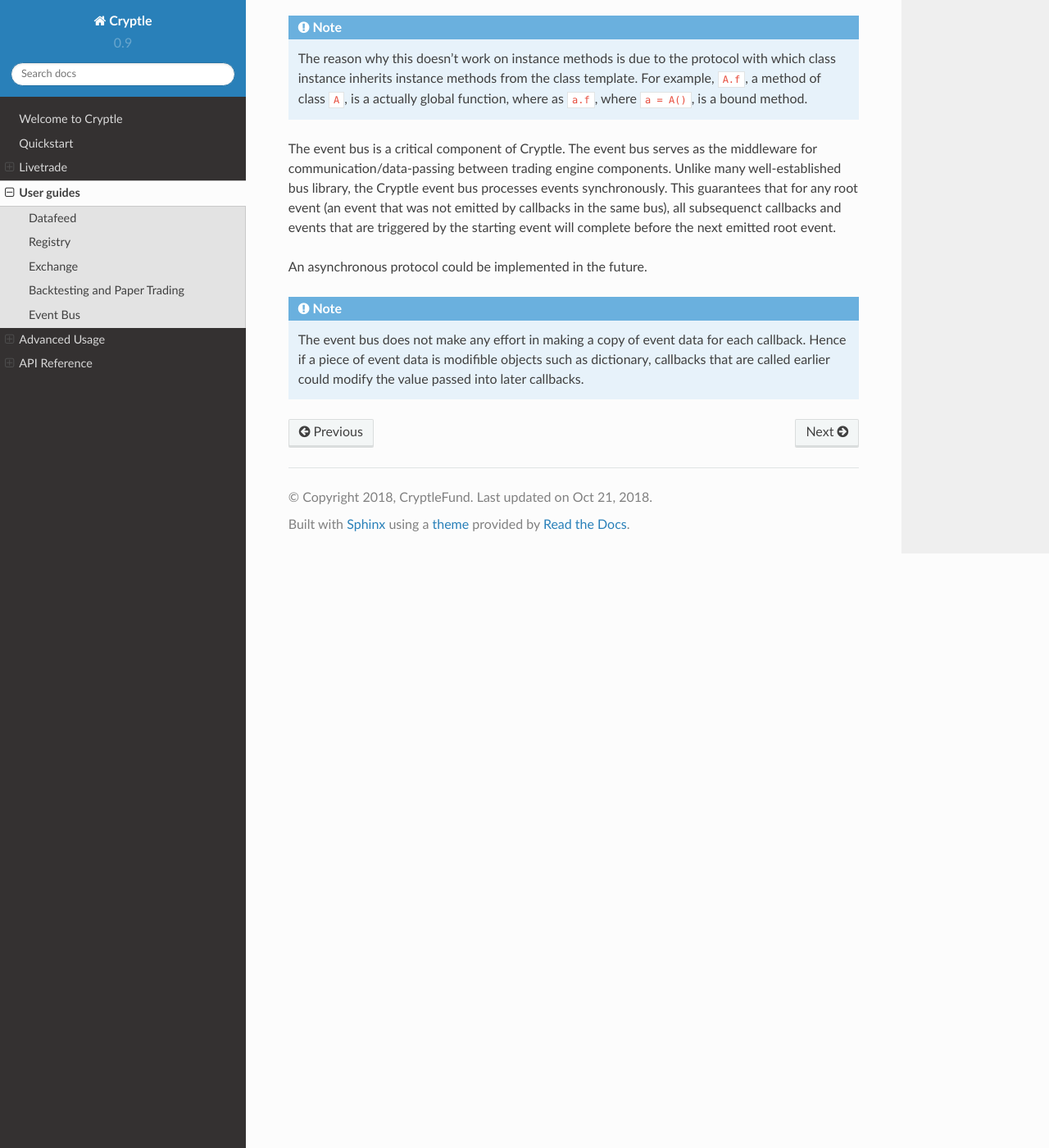
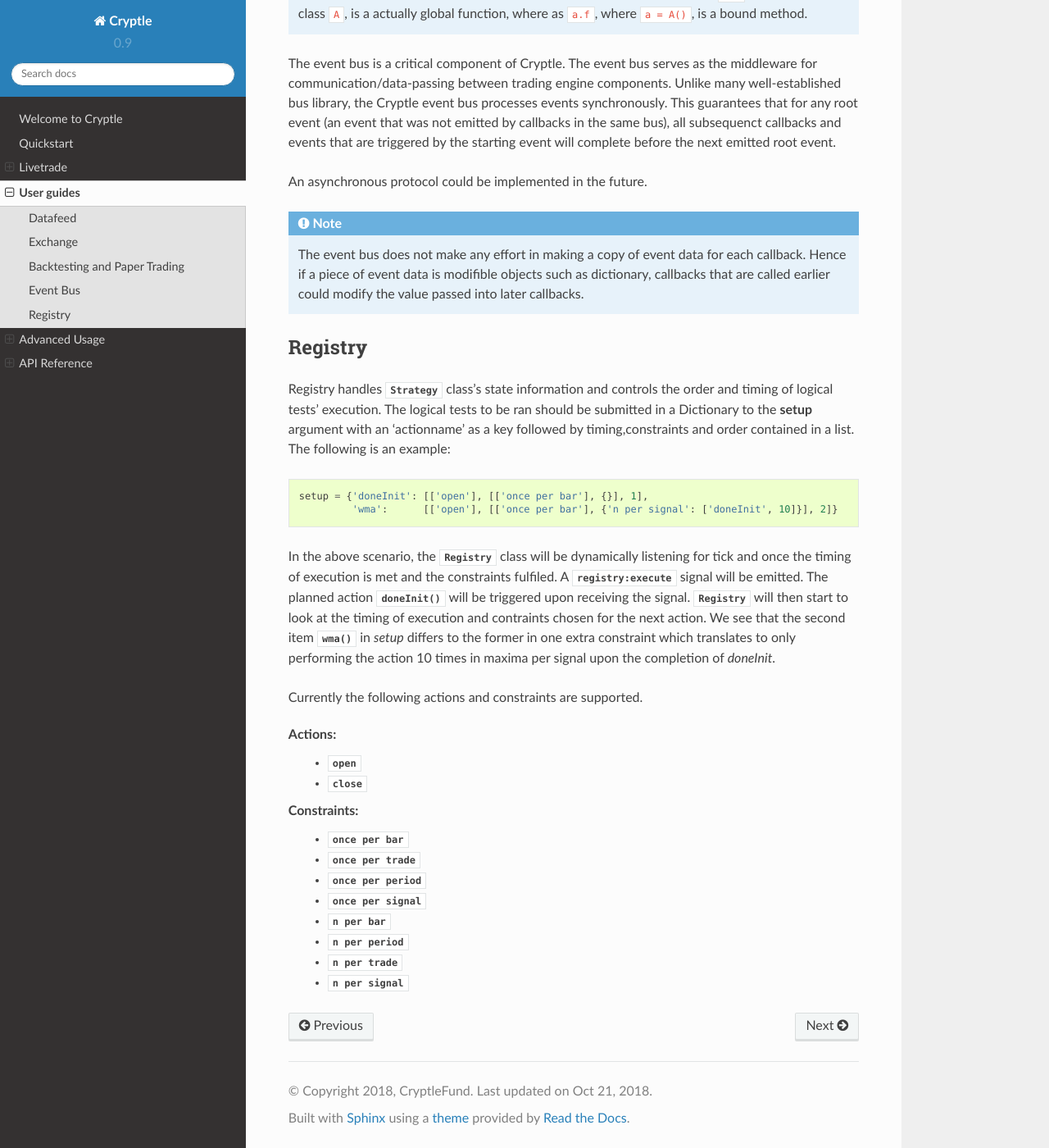
Before and after one commit to bridgelancer/cryptle_fork, a Sphinx documentation site: the page built from docs/guides.rst, in a window 1280 px wide and 1400 px high, scrolled down 2337 px. Shown: the whole window at 82% size. Built offline with Sphinx 7.4.7 and the Read the Docs theme 2.0.0, drawn with Linux system fonts in a browser that asks for light colours; some of the changed text lies outside the part shown.

Commit message:
Completed Registry Doc

```diff
--- a/docs/guides.rst
+++ b/docs/guides.rst
@@ -131,3 +126,42 @@
    each callback. Hence if a piece of event data is modifible objects such as
    dictionary, callbacks that are called earlier could modify the value passed
    into later callbacks.
+
+
+Registry
+--------
+
+Registry handles :class:`Strategy` class's state information and controls the order
+and timing of logical tests' execution. The logical tests to be ran should be
+submitted in a Dictionary to the **setup** argument with an 'actionname' as a key
+followed by timing,constraints and order contained in a list. The following is
+an example::
+
+   setup = {'doneInit': [['open'], [['once per bar'], {}], 1],
+            'wma':      [['open'], [['once per bar'], {'n per signal': ['doneInit', 10]}], 2]}
+
+In the above scenario, the :class:`Registry` class will be dynamically listening
+for tick and once the timing of execution is met and the constraints fulfiled. A
+:class:`registry:execute` signal will be emitted. The planned action :meth:`doneInit`
+will be triggered upon receiving the signal. :class:`Registry` will then start
+to look at the timing of execution and contraints chosen for the next action.
+We see that the second item
+:meth:`wma`  in `setup` differs to the former in one extra constraint which
+translates to only performing the action 10 times in maxima per signal upon
+the completion of `doneInit`.
+
+Currently the following actions and constraints are supported.
+
+Actions:
+   - :class:`open`
+   - :class:`close`
+
+Constraints:
+   - :class:`once per bar`
+   - :class:`once per trade`
+   - :class:`once per period`
+   - :class:`once per signal`
+   - :class:`n per bar`
+   - :class:`n per period`
+   - :class:`n per trade`
+   - :class:`n per signal`
```
Also changed, not shown: other parts of docs/guides.rst (+0 -5 lines), 1 other file.
